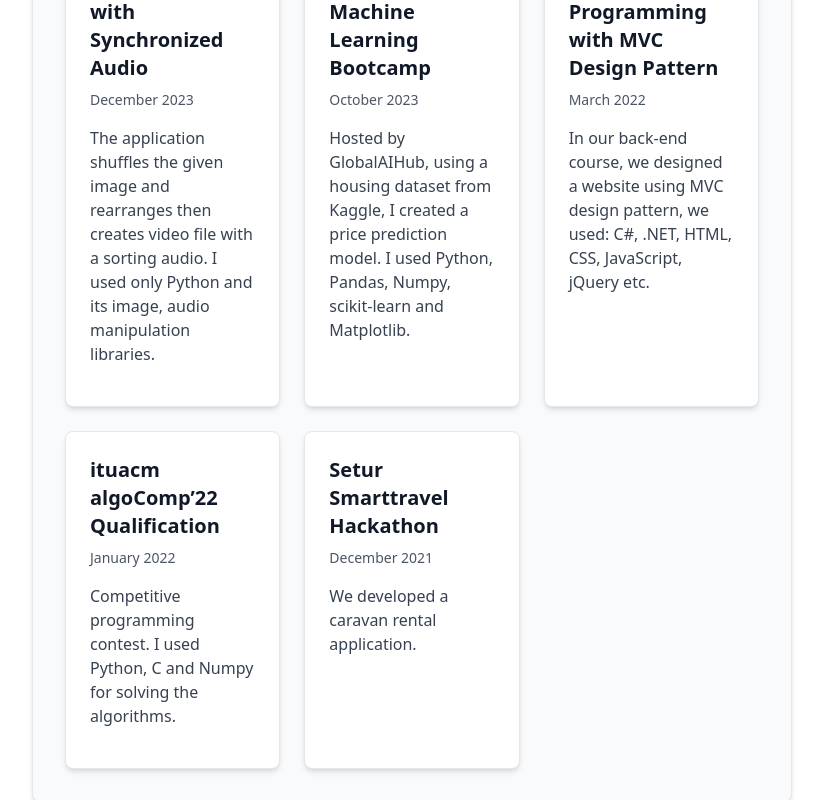
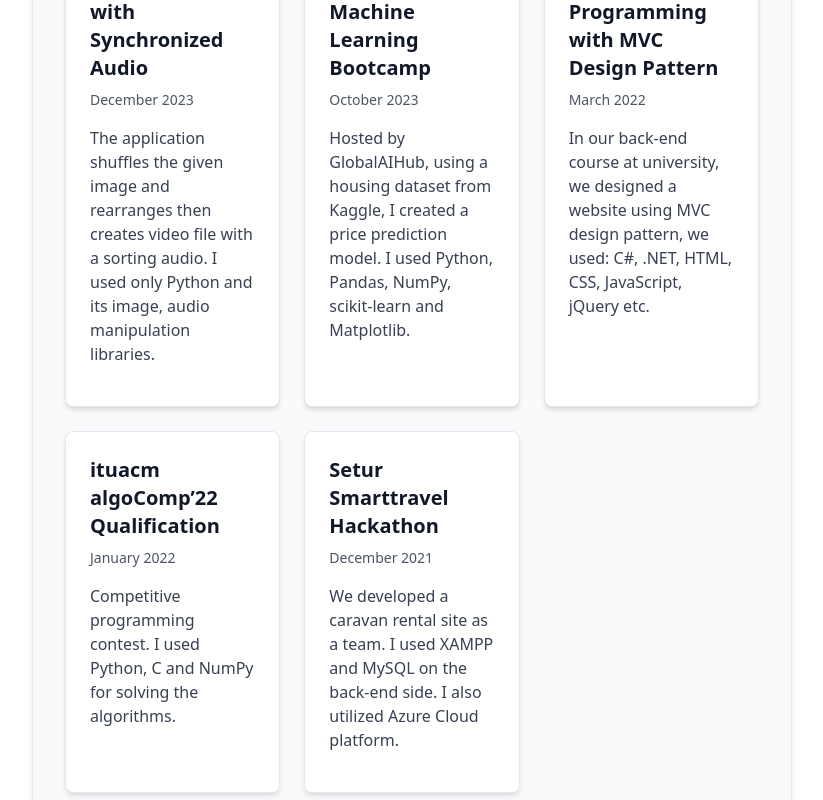
Before and after one commit to fatihmatik/portfoglio-react, a React (Create React App) app: page / in a window 1280 px wide. Shown: the part 2520-3320 px from the top of the page, without its empty margins (228-1051 px from the left). Built offline with nearby package versions, Linux system fonts and the light colour scheme.

Commit message:
modified:   src/projectsData.js

```diff
--- a/src/projectsData.js
+++ b/src/projectsData.js
@@ -29,23 +29,24 @@ export const projects = [
     title: "Akbank Machine Learning Bootcamp",
     date: "October 2023",
     description:
-      "Hosted by GlobalAIHub, using a housing dataset from Kaggle, I created a price prediction model. I used Python, Pandas, Numpy, scikit-learn and Matplotlib.",
+      "Hosted by GlobalAIHub, using a housing dataset from Kaggle, I created a price prediction model. I used Python, Pandas, NumPy, scikit-learn and Matplotlib.",
   },
   {
     title: "Internet Programming with MVC Design Pattern",
     date: "March 2022",
     description:
-      "In our back-end course, we designed a website using MVC design pattern, we used: C#, .NET, HTML, CSS, JavaScript, jQuery etc.",
+      "In our back-end course at university, we designed a website using MVC design pattern, we used: C#, .NET, HTML, CSS, JavaScript, jQuery etc.",
   },
   {
     title: "ituacm algoComp’22 Qualification",
     date: "January 2022",
     description:
-      "Competitive programming contest. I used Python, C and Numpy for solving the algorithms.",
+      "Competitive programming contest. I used Python, C and NumPy for solving the algorithms.",
   },
   {
     title: "Setur Smarttravel Hackathon",
     date: "December 2021",
-    description: "We developed a caravan rental application.",
+    description:
+      "We developed a caravan rental site as a team. I used XAMPP and MySQL on the back-end side. I also utilized Azure Cloud platform.",
   },
 ];
```
